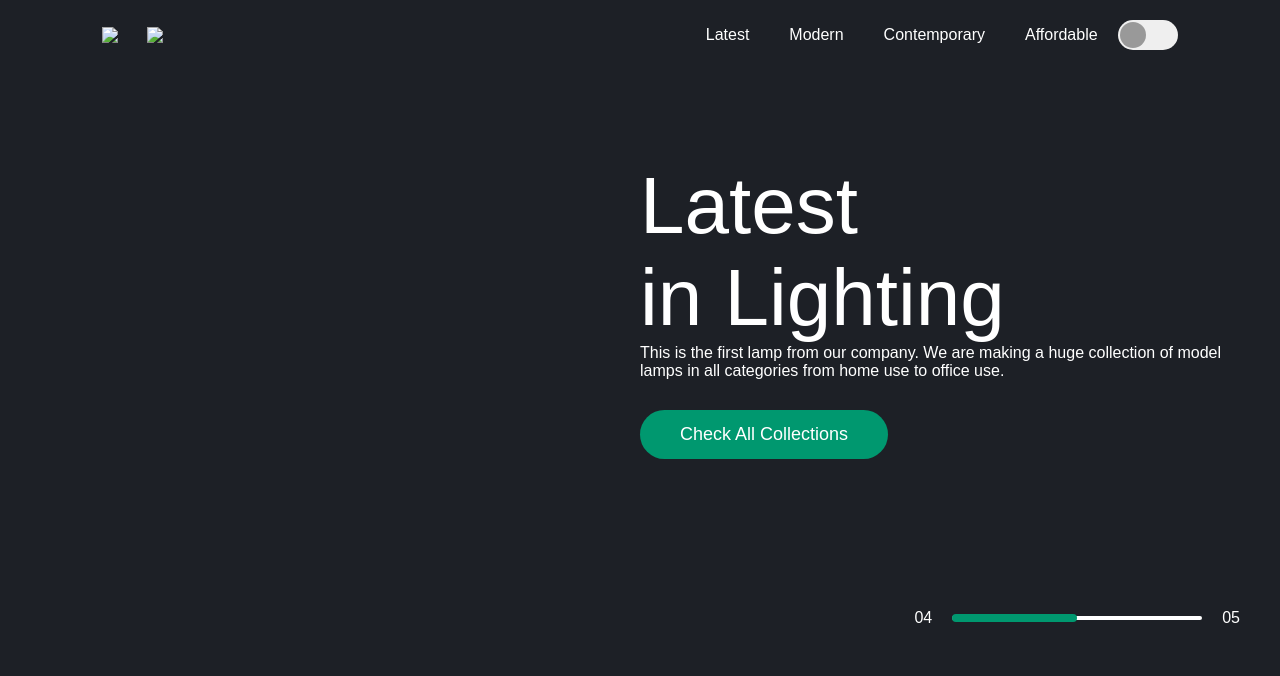
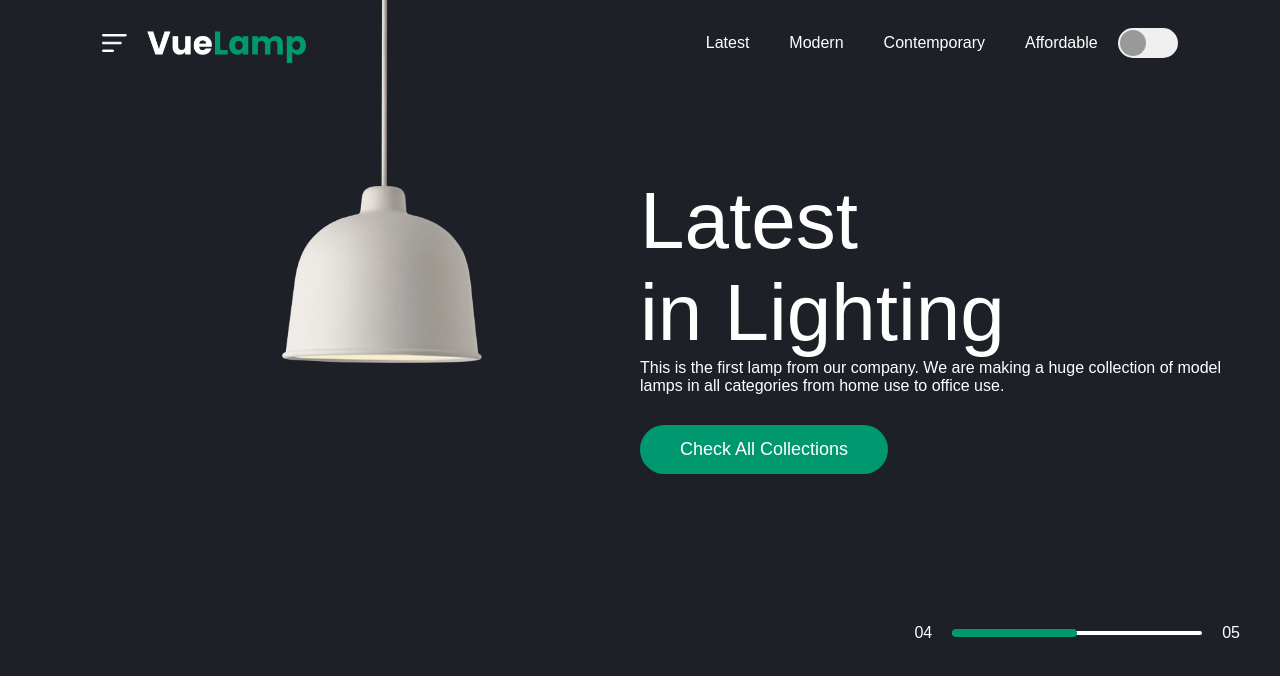
Before and after one commit to aish9g/Light-Website, a plain HTML site: page index.html in a window 1280 px wide. Drawn offline with Linux system fonts and the light colour scheme.

Commit message:
Update index.html

```diff
--- a/index.html
+++ b/index.html
@@ -11,8 +11,8 @@
 <body>
     <div class="hero">
         <nav>
-            <img src="images/menu.png" class="menu-img">
-            <img src="images/logo.png" class="logo">
+            <img src="menu.png" class="menu-img">
+            <img src="logo.png" class="logo">
             <ul>
                 <li> <a href="">Latest</a>
                 <li> <a href="">Modern</a>
@@ -22,8 +22,8 @@
             <button type="button" onclick="toggleBtn()" id="btn"><span></span></button>
         </nav>
         <div class="lamp-container">
-            <img src="images/lamp.png" class="lamp">
-            <img src="images/light.png" class="light" id="light">
+            <img src="lamp.png" class="lamp">
+            <img src="light.png" class="light" id="light">
         </div>
         <div class="text-container">
 
```
